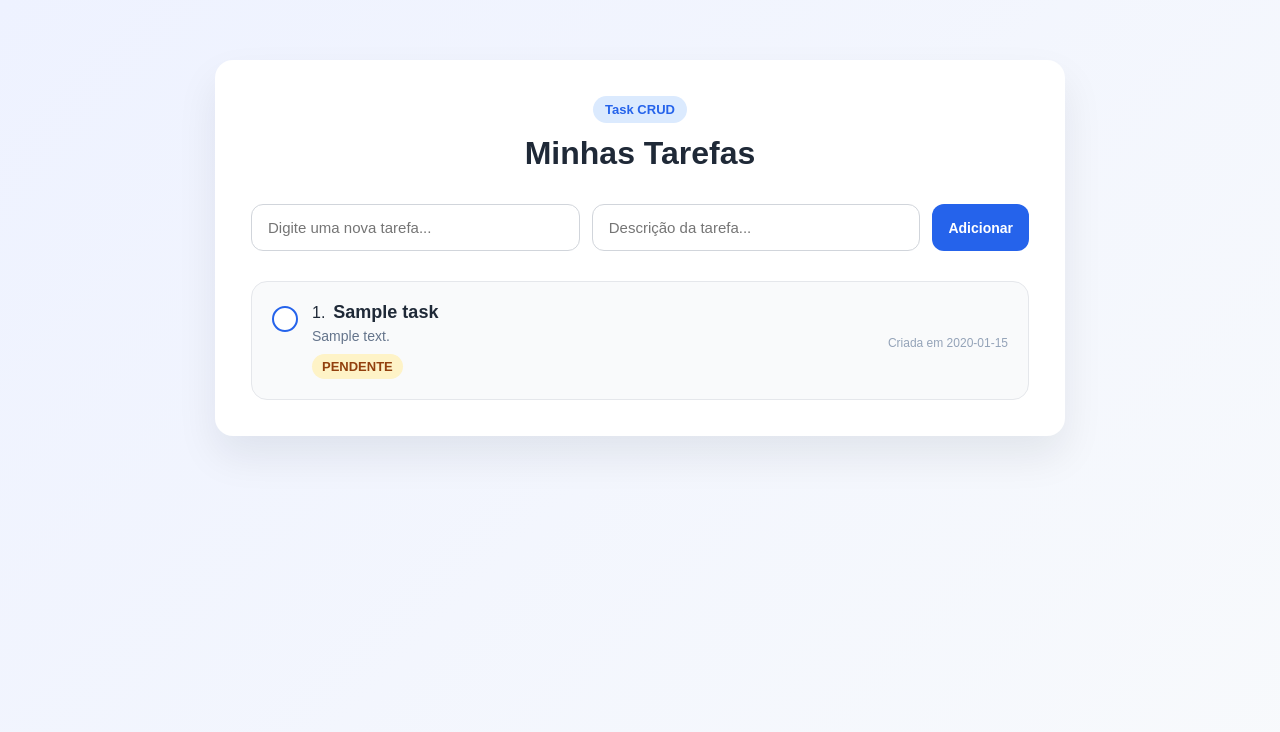
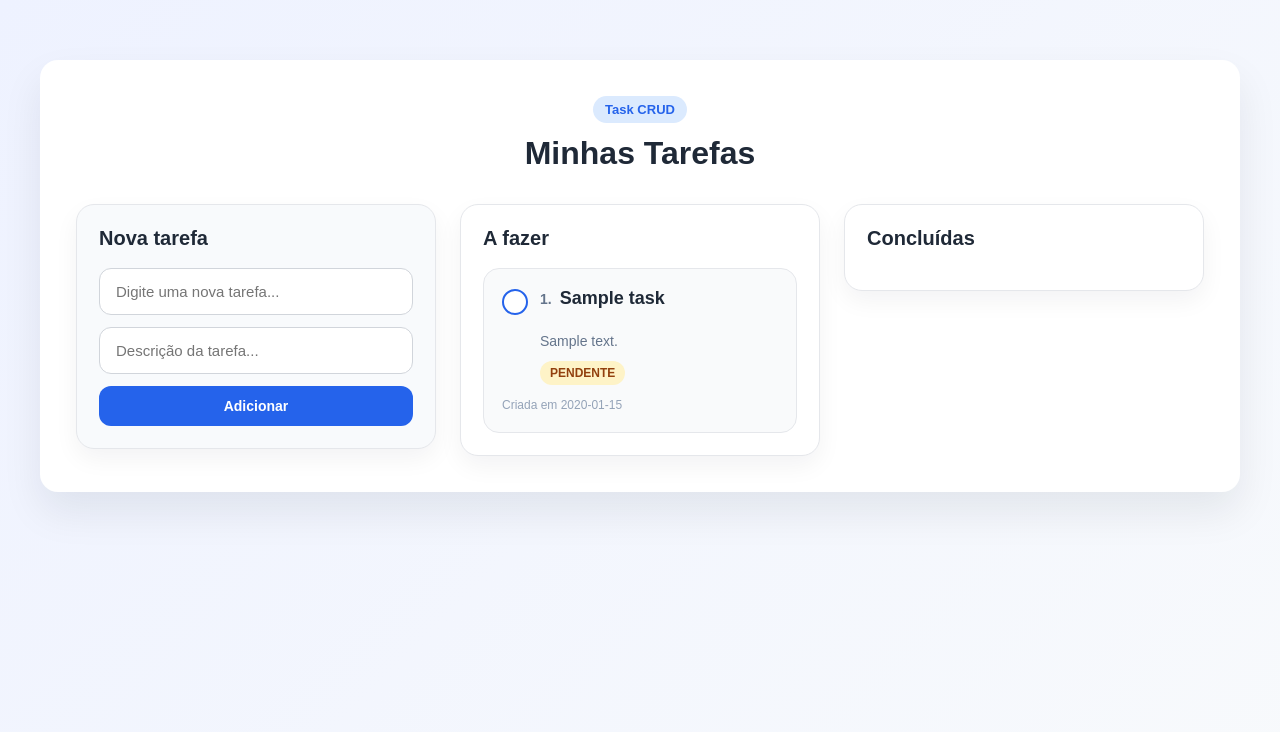
Before and after one commit to joaoribeiro-p/task-crud-python, a Flask app: page / in a window 1280 px wide. Shown: the top 732 px of the page. Run offline with Flask 3, Linux system fonts and the light colour scheme; tables that the repository leaves empty hold one stand-in row (values such as "Sample post").

Commit message:
feat: adiciona dashboard visual para tarefas pendentes e concluídas

```diff
--- a/app/static/css/style.css
+++ b/app/static/css/style.css
@@ -12,8 +12,8 @@ body {
 }
 
 .container {
-    width: 90%;
-    max-width: 850px;
+    width: 95%;
+    max-width: 1200px;
     margin: 60px auto;
     background: #ffffff;
     padding: 36px;
@@ -38,25 +38,44 @@ body {
 }
 
 .header h1 {
-    margin-bottom: 8px;
     font-size: 32px;
 }
 
-.header p {
-    color: #64748b;
-    font-size: 15px;
+/* Layout estilo Trello */
+.dashboard {
+    display: grid;
+    grid-template-columns: repeat(3, 1fr);
+    gap: 24px;
+    align-items: flex-start;
 }
 
+.panel {
+    min-width: 0;
+    padding: 22px;
+    border: 1px solid #e5e7eb;
+    border-radius: 18px;
+    background: #ffffff;
+    box-shadow: 0 10px 24px rgba(15, 23, 42, 0.05);
+}
 
+.panel h2 {
+    margin-bottom: 18px;
+    font-size: 20px;
+}
 
+.create-panel {
+    background: #f8fafc;
+}
+
+/* Formulário */
 .task-form {
     display: flex;
+    flex-direction: column;
     gap: 12px;
-    margin-bottom: 30px;
 }
 
 .task-form input {
-    flex: 1;
+    width: 100%;
     padding: 14px 16px;
     border: 1px solid #d1d5db;
     border-radius: 12px;
@@ -69,26 +88,23 @@ body {
     box-shadow: 0 0 0 3px rgba(37, 99, 235, 0.15);
 }
 
-button,
-.actions a {
+button {
     padding: 12px 16px;
     border: none;
     border-radius: 12px;
     background: #2563eb;
     color: white;
-    text-decoration: none;
     cursor: pointer;
     font-size: 14px;
     font-weight: bold;
     transition: 0.2s;
 }
 
-button:hover,
-.actions a:hover {
+button:hover {
     background: #1d4ed8;
-    transform: translateY(-1px);
 }
 
+/* Lista */
 .task-list {
     display: flex;
     flex-direction: column;
@@ -96,16 +112,17 @@ button:hover,
 }
 
 .task-card-link {
+    display: block;
     text-decoration: none;
     color: inherit;
-    display: block;
 }
 
+/* Card da tarefa */
 .task-card {
     display: flex;
-    justify-content: space-between;
-    align-items: center;
-    padding: 20px;
+    flex-direction: column;
+    gap: 12px;
+    padding: 18px;
     border: 1px solid #e5e7eb;
     border-radius: 16px;
     background: #f9fafb;
@@ -122,20 +139,13 @@ button:hover,
 .task-main {
     display: flex;
     align-items: flex-start;
-    gap: 14px;
-    flex: 1;
+    gap: 12px;
     min-width: 0;
 }
 
-.task-check {
-    display: flex;
-    align-items: flex-start;
-    padding-top: 6px;
-    border-radius: solid 2px ;
-}
-
 .check-form {
-    margin-top: 4px;
+    flex-shrink: 0;
+    margin-top: 2px;
 }
 
 .check-button {
@@ -155,15 +165,9 @@ button:hover,
     background: #dbeafe;
 }
 
-.task-date {
-    margin-top: 6px;
-    color: #94a3b8;
-    font-size: 12px;
-}
-
 .task-content {
+    min-width: 0;
     flex: 1;
-    min-width: 0;
 }
 
 .task-top {
@@ -172,30 +176,34 @@ button:hover,
     gap: 8px;
 }
 
+.task-number {
+    flex-shrink: 0;
+    color: #64748b;
+    font-size: 14px;
+    font-weight: bold;
+}
+
 .task-content h2 {
     font-size: 18px;
-    line-height: 1.2;
-    word-break: break-word;
+    line-height: 1.25;
+    overflow-wrap: anywhere;
 }
 
 .task-desc {
     margin-top: 4px;
     color: #64748b;
     font-size: 14px;
-    word-break: break-word;
-}
-
-.task-info h2 {
-    margin-bottom: 8px;
-    font-size: 18px;
+    line-height: 1.4;
+    overflow-wrap: anywhere;
 }
 
 .status {
     display: inline-block;
+    width: fit-content;
     padding: 5px 10px;
     margin-top: 10px;
     border-radius: 999px;
-    font-size: 13px;
+    font-size: 12px;
     font-weight: bold;
 }
 
@@ -209,28 +217,22 @@ button:hover,
     color: #166534;
 }
 
-.actions {
-    display: flex;
-    align-items: center;
-    gap: 10px;
-    flex-shrink: 0;
+.task-date {
+    color: #94a3b8;
+    font-size: 12px;
+    line-height: 1.4;
 }
 
-.actions form {
-    margin: 0;
+/* Estado concluído */
+.task-card.completed h2,
+.task-card.completed .task-desc {
+    opacity: 0.65;
 }
 
-.danger {
-    background: #ef4444;
-}
-
-.danger:hover {
-    background: #dc2626;
-}
-
+/* Empty */
 .empty {
     text-align: center;
-    padding: 36px;
+    padding: 28px;
     border: 1px dashed #cbd5e1;
     border-radius: 16px;
     color: #64748b;
--- a/app/templates/index.html
+++ b/app/templates/index.html
@@ -3,36 +3,41 @@
 {% block title %}Minhas Tarefas{% endblock %}
 
 {% block content %}
+
 <header class="header">
     <span class="tag">Task CRUD</span>
     <h1>Minhas Tarefas</h1>
 </header>
 
+<section class="dashboard">
+
+    <!-- Card de criação -->
+    <div class="panel create-panel">
+        <h2>Nova tarefa</h2>
+
         <form action="/criar" method="POST" class="task-form" autocomplete="off">
-
             <input type="text" name="title" placeholder="Digite uma nova tarefa..." required>
 
             <input type="text" name="desc" placeholder="Descrição da tarefa..." required>
 
             <button type="submit">Adicionar</button>
+        </form>
+    </div>
 
-</form>
+    <!-- Card de tarefas pendentes -->
+    <div class="panel">
+        <h2>A fazer</h2>
 
-<!-- listagem -->
         <section class="task-list">
+            {% for task in tasks %}
+            {% if task.status == "PENDENTE" %}
 
-    {% for task in tasks %}
             <a href="{{ url_for('main.edit', task_id=task.id) }}" class="task-card-link">
                 <article class="task-card">
                     <div class="task-main">
 
-            <!-- check-box-->
                         <form action="{{ url_for('main.complete', task_id=task.id) }}" method="POST" class="check-form">
-                <button type="submit" class="check-button">
-                    {% if task.status == "CONCLUIDA" %}
-                    ✓
-                    {% endif %}
-                </button>
+                            <button type="submit" class="check-button"></button>
                         </form>
 
                         <div class="task-content">
@@ -50,28 +55,66 @@
 
                     </div>
 
-        <!--Data da tasks-->
                     <span class="task-date">
-            {% if task.status == "CONCLUIDA" %}
-                Concluída em {{ task.completed_at }}
-            {% else %}
                         Criada em {{ task.created_at }}
-            {% endif %}
                     </span>
-
-        <div class="actions">
-
-        </div>
-
                 </article>
             </a>
 
+            {% endif %}
             {% else %}
             <div class="empty">
                 <h2>Nenhuma tarefa cadastrada</h2>
                 <p>Adicione sua primeira tarefa acima.</p>
             </div>
             {% endfor %}
+        </section>
+    </div>
+
+    <!-- Card de tarefas concluídas -->
+    <div class="panel">
+        <h2>Concluídas</h2>
+
+        <section class="task-list">
+            {% for task in tasks %}
+            {% if task.status == "CONCLUIDA" %}
+
+            <a href="{{ url_for('main.edit', task_id=task.id) }}" class="task-card-link">
+                <article class="task-card completed">
+                    <div class="task-main">
+
+                        <form action="{{ url_for('main.complete', task_id=task.id) }}" method="POST" class="check-form">
+                            <button type="submit" class="check-button checked">
+                                ✓
+                            </button>
+                        </form>
+
+                        <div class="task-content">
+                            <div class="task-top">
+                                <span class="task-number">{{ loop.index }}.</span>
+                                <h2>{{ task.title }}</h2>
+                            </div>
+
+                            <p class="task-desc">{{ task.desc }}</p>
+
+                            <span class="status done">
+                                {{ task.status }}
+                            </span>
+                        </div>
+
+                    </div>
+
+                    <span class="task-date">
+                        Concluída em {{ task.completed_at }}
+                    </span>
+                </article>
+            </a>
+
+            {% endif %}
+            {% endfor %}
+        </section>
+    </div>
 
 </section>
+
 {% endblock %}
```
Also changed, not shown: other parts of app/static/css/style.css (+17 -18 lines). Lines whose indentation alone changed are shown as unchanged.
